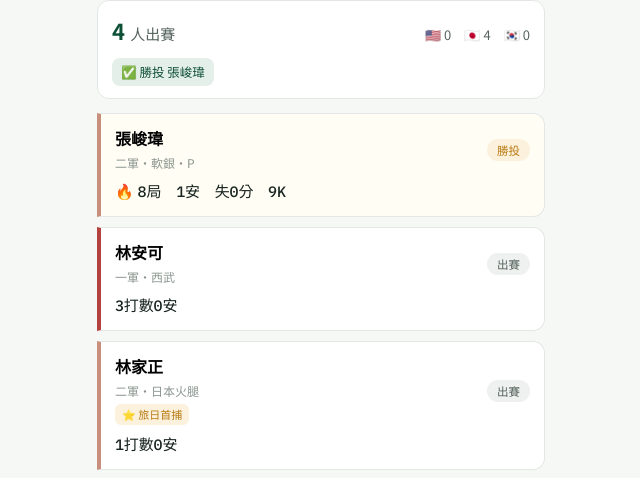
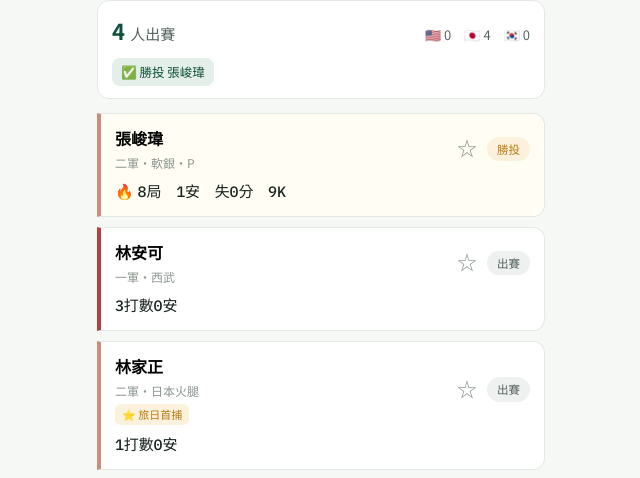
Before and after one commit to simon30254/tw-baseball-tracker, a React (Vite) app: page / in a window 1280 px wide. Shown: the part 301-779 px from the top of the page, without its empty margins (319-959 px from the left). Built offline with nearby package versions, Linux system fonts and the light colour scheme.

Commit message:
UI 第一批:最愛球員置頂 + 深色模式
- 每張卡加 ☆/★ 最愛鈕(localStorage),最愛自動置頂、金色標示
- 深色模式:CSS 變數 + prefers-color-scheme 自動跟隨系統;寫死淺色改為變數,修正 chip 對比

```diff
--- a/src/App.jsx
+++ b/src/App.jsx
@@ -154,7 +154,7 @@ function RecentGames({ player }) {
   );
 }
 
-function PlayerCard({ player, game, expanded, onToggle, latestDate }) {
+function PlayerCard({ player, game, expanded, onToggle, latestDate, fav, onFav }) {
   const played = Boolean(game);
   const hot = played && isHot(game);
   const injured = player.status === "傷兵";
@@ -167,7 +167,8 @@ function PlayerCard({ player, game, expanded, onToggle, latestDate }) {
     ? { text: "長期未出賽", cls: "badge-cold" }
     : { text: "未出賽", cls: "badge-idle" };
   return (
-    <div className={`card level-${levelClass(player.level)} ${played ? "" : "card-idle"} ${injured ? "card-il" : ""} ${hot ? "card-hot" : ""}`}>
+    <div className={`card level-${levelClass(player.level)} ${played ? "" : "card-idle"} ${injured ? "card-il" : ""} ${hot ? "card-hot" : ""} ${fav ? "card-fav" : ""}`}>
+      <div className="card-top">
         <button className="card-head" onClick={onToggle} aria-expanded={expanded}>
           <div className="card-id">
             <span className="card-name">{player.name}{injured && <span className="il-dot" title="傷兵名單">🏥</span>}</span>
@@ -178,10 +179,19 @@ function PlayerCard({ player, game, expanded, onToggle, latestDate }) {
             </span>
             {player.accolades?.badge && <span className="acc-chip">⭐ {player.accolades.badge}</span>}
           </div>
+        </button>
         <div className="card-right">
+          <button
+            className={`fav-btn ${fav ? "fav-on" : ""}`}
+            onClick={onFav}
+            aria-label={fav ? "取消最愛" : "加入最愛"}
+            title={fav ? "取消最愛" : "加入最愛"}
+          >
+            {fav ? "★" : "☆"}
+          </button>
           <span className={`badge ${badge.cls}`}>{badge.text}</span>
         </div>
-      </button>
+      </div>
       {played && (
         <p className="card-line mono">
           {hot && <span className="hot-mark">🔥</span>}
@@ -489,7 +499,23 @@ export default function App() {
   const [levelChip, setLevelChip] = useState("全部");
   const [roleChip, setRoleChip] = useState("全部");
   const [expandedId, setExpandedId] = useState(null);
-  const [view, setView] = useState("report"); // report | stats
+  const [view, setView] = useState("report"); // report | stats | honors
+  const [favorites, setFavorites] = useState(() => {
+    try {
+      return new Set(JSON.parse(localStorage.getItem("tw_favs") || "[]"));
+    } catch {
+      return new Set();
+    }
+  });
+  const toggleFav = (id) =>
+    setFavorites((prev) => {
+      const next = new Set(prev);
+      next.has(id) ? next.delete(id) : next.add(id);
+      try {
+        localStorage.setItem("tw_favs", JSON.stringify([...next]));
+      } catch {}
+      return next;
+    });
 
   useEffect(() => {
     fetch(`${import.meta.env.BASE_URL}data/players.json`)
@@ -517,6 +543,9 @@ export default function App() {
       )
       .map((p) => ({ player: p, game: p.game_logs.find((g) => g.date === currentDate) || null }))
       .sort((a, b) => {
+        const fa = favorites.has(a.player.id);
+        const fb = favorites.has(b.player.id);
+        if (fa !== fb) return fa ? -1 : 1; // 最愛置頂
         if (Boolean(b.game) !== Boolean(a.game)) return b.game ? 1 : -1;
         if (a.game && b.game) {
           const sa = a.game.type === "pitching" && a.game.started ? 1 : 0;
@@ -525,7 +554,7 @@ export default function App() {
         }
         return (a.player.level === "MLB" ? -1 : 0) - (b.player.level === "MLB" ? -1 : 0);
       });
-  }, [data, currentDate, leagueChip, levelChip, roleChip]);
+  }, [data, currentDate, leagueChip, levelChip, roleChip, favorites]);
 
   if (error)
     return <main className="shell"><p className="empty-note">資料載入失敗,請稍後再試。</p></main>;
@@ -644,6 +673,8 @@ export default function App() {
               player={player}
               game={game}
               latestDate={dates[0]}
+              fav={favorites.has(player.id)}
+              onFav={() => toggleFav(player.id)}
               expanded={expandedId === player.id}
               onToggle={() => setExpandedId(expandedId === player.id ? null : player.id)}
             />
--- a/src/styles.css
+++ b/src/styles.css
@@ -17,7 +17,36 @@
   --lv-a: #97a29b;
   --lv-npb1: #b3423f;
   --lv-npb2: #c98f7d;
+  --soft: #eef1ef;
+  --soft2: #eaeee9;
+  --hot: #fffdf4;
   --mono: "IBM Plex Mono", ui-monospace, monospace;
+}
+
+@media (prefers-color-scheme: dark) {
+  :root {
+    --ink: #e7ece9;
+    --ink-2: #a7b3ac;
+    --ink-3: #71807a;
+    --paper: #121513;
+    --card: #1b201d;
+    --line: #2b322d;
+    --green: #52c194;
+    --green-soft: #1c3329;
+    --amber: #e0a44a;
+    --amber-soft: #3a2f1a;
+    --red: #e58478;
+    --red-soft: #3a2321;
+    --lv-mlb: #52c194;
+    --lv-aaa: #40a886;
+    --lv-aa: #5b9bd8;
+    --lv-a: #7a857e;
+    --lv-npb1: #e58478;
+    --lv-npb2: #c98f7d;
+    --soft: #262d28;
+    --soft2: #222824;
+    --hot: #23211a;
+  }
 }
 
 * { box-sizing: border-box; }
@@ -59,7 +88,7 @@ body {
   border-radius: 999px; border: 1px solid var(--line);
   background: var(--card); color: var(--ink-2); cursor: pointer;
 }
-.chip-on { background: var(--ink); border-color: var(--ink); color: #fff; font-weight: 500; }
+.chip-on { background: var(--ink); border-color: var(--ink); color: var(--paper); font-weight: 500; }
 
 .cards { display: flex; flex-direction: column; gap: 10px; margin-top: 14px; }
 
@@ -74,7 +103,7 @@ body {
 .card.level-ichigun { border-left-color: var(--lv-npb1); }
 .card.level-nigun { border-left-color: var(--lv-npb2); }
 .card-idle { opacity: 0.55; }
-.card-hot { background: #fffdf4; }
+.card-hot { background: var(--hot); }
 .hot-mark { margin-right: 4px; }
 
 /* 今日總覽條 */
@@ -91,7 +120,7 @@ body {
 .dtag { font-size: 12.5px; padding: 4px 9px; border-radius: 8px; background: var(--paper); }
 .dtag-hr { background: var(--amber-soft); color: var(--amber); font-weight: 500; }
 .dtag-w { background: var(--green-soft); color: var(--green); }
-.dtag-sv { background: #eef1ef; color: var(--ink-2); }
+.dtag-sv { background: var(--soft); color: var(--ink-2); }
 
 /* 評比 ⭐ */
 .acc-chip {
@@ -122,10 +151,18 @@ body {
   font-family: var(--mono);
 }
 
+.card-top { display: flex; align-items: center; justify-content: space-between; gap: 8px; }
 .card-head {
-  display: flex; width: 100%; align-items: center; justify-content: space-between;
+  display: flex; flex: 1; min-width: 0; align-items: center;
   background: none; border: none; padding: 0; font: inherit; text-align: left; cursor: pointer;
 }
+.card-right { display: flex; align-items: center; gap: 8px; flex-shrink: 0; }
+.fav-btn {
+  background: none; border: none; font-size: 20px; line-height: 1; cursor: pointer;
+  color: var(--ink-3); padding: 0 2px;
+}
+.fav-btn.fav-on { color: var(--amber); }
+.card-fav { box-shadow: inset 0 0 0 1px var(--amber-soft); }
 .card-name { font-size: 16px; font-weight: 700; margin-right: 8px; }
 .card-meta { font-size: 12px; color: var(--ink-3); display: block; margin-top: 1px; }
 
@@ -136,8 +173,8 @@ body {
 .badge-win { background: var(--amber-soft); color: var(--amber); }
 .badge-loss { background: var(--red-soft); color: var(--red); }
 .badge-start { background: var(--green-soft); color: var(--green); }
-.badge-relief { background: #eef1ef; color: var(--ink-2); }
-.badge-idle { background: #eef1ef; color: var(--ink-3); }
+.badge-relief { background: var(--soft); color: var(--ink-2); }
+.badge-idle { background: var(--soft); color: var(--ink-3); }
 .badge-il { background: var(--red-soft); color: var(--red); font-weight: 600; }
 .badge-cold { background: var(--amber-soft); color: var(--amber); }
 .card-il { border-left-color: var(--red) !important; }
@@ -159,7 +196,7 @@ body {
 .stat-table td:first-child { font-family: inherit; color: var(--ink-2); text-align: left; padding-left: 0; }
 
 /* 檢視切換 tab */
-.viewtabs { display: flex; gap: 3px; margin: 14px 0 2px; background: #eaeee9; border-radius: 10px; padding: 3px; }
+.viewtabs { display: flex; gap: 3px; margin: 14px 0 2px; background: var(--soft2); border-radius: 10px; padding: 3px; }
 .viewtab {
   flex: 1; padding: 8px 0; border: none; background: none; font: inherit; font-size: 14px;
   color: var(--ink-3); border-radius: 8px; cursor: pointer;
@@ -170,7 +207,7 @@ body {
 .boards { display: flex; flex-direction: column; gap: 22px; margin-top: 14px; }
 .board-head { display: flex; align-items: center; justify-content: space-between; gap: 8px; margin-bottom: 10px; }
 .board-season { font-size: 12px; color: var(--ink-3); }
-.statmode { display: flex; gap: 2px; background: #eaeee9; border-radius: 8px; padding: 2px; }
+.statmode { display: flex; gap: 2px; background: var(--soft2); border-radius: 8px; padding: 2px; }
 .statmode-btn {
   border: none; background: none; font: inherit; font-size: 12.5px; padding: 4px 12px;
   border-radius: 6px; color: var(--ink-3); cursor: pointer;
```
Lines whose indentation alone changed are shown as unchanged.
